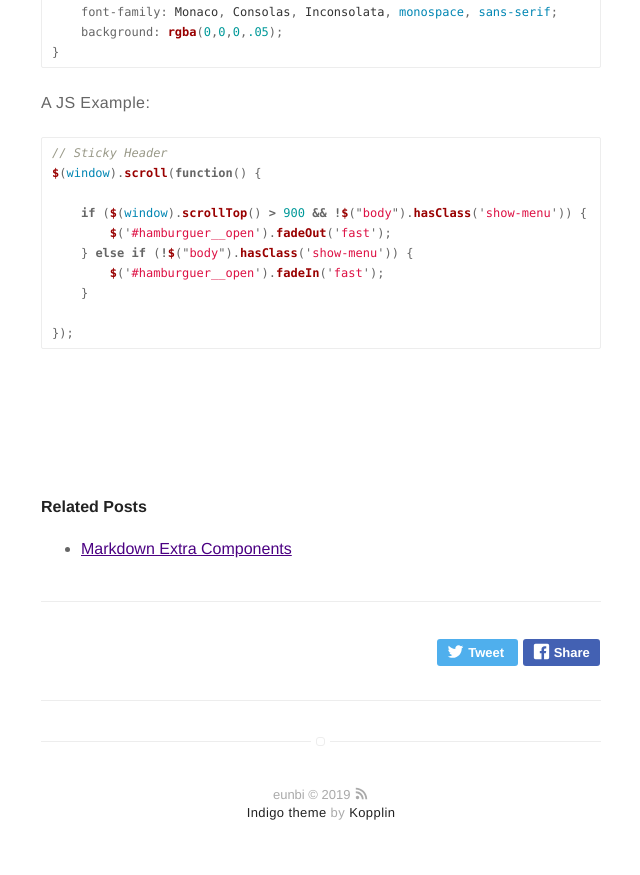
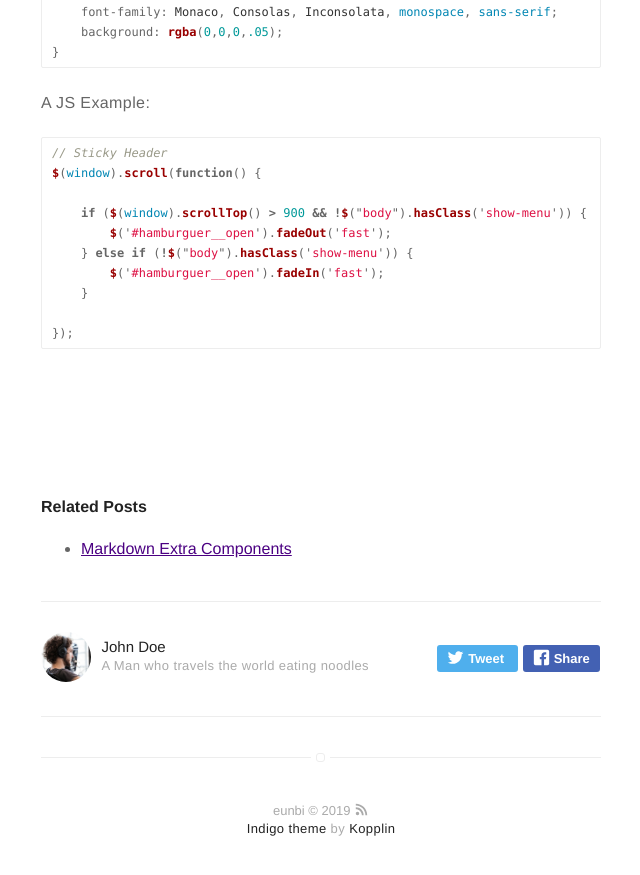
Before and after one commit to eun-bi/eun-bi.github.io, a Jekyll site: the page built from _posts/2016-02-24-markdown-common-elements.markdown, in a window 1280 px wide and 900 px high, scrolled down 5027 px. Shown: the top 875 px of the window, without its empty margins (319-959 px from the left). Built offline with Jekyll 4.4.1, drawn with Linux system fonts in a browser that asks for light colours.

```diff
--- a/_config.yml
+++ b/_config.yml
@@ -59,12 +59,27 @@ github: eun-bi
 # lanyrd: mylanyrd
 email: euunnnb@gmail.com
 
-author:
-    eunbi:
+
+authors:
+    johndoe:
+        name: John Doe
+        bio: A Man who travels the world eating noodles
+        external-image: false
+        picture: assets/images/profile.jpg
+        twitter: johndoe
+    jamesfoster:
+        name: James Foster
+        bio: A Man who develops software with coffee
+        external-image: false
+        picture: assets/images/james.jpg
+        twitter: jamesfoster
+    jamesfoster:
         name: eunbi
         bio: Now or Never
         external-image: false
         picture: assets/images/profile.png
+        twitter: jamesfoster
+
 
 
 # do you want a larger site? change the option below
--- a/_layouts/post.html
+++ b/_layouts/post.html
@@ -50,7 +50,7 @@ layout: page
     data-numposts="5">
 </div>
 
-  {% if page.comments != false and site.disqus_shortname %}<section id="disqus_thread"></section><!-- /#disqus_thread -->{% endif %}
+{% if page.comments != false and site.disqus_shortname %}<section id="disqus_thread"></section><!-- /#disqus_thread -->{% endif %}
 {% if page.comments != false %}{% include disqus.html %}{% endif %}
 <!-- {% if site.disqus.categories contains page.category %}
     {% include disqus.html %}
```
Also changed, not shown: README.md (deleted).
